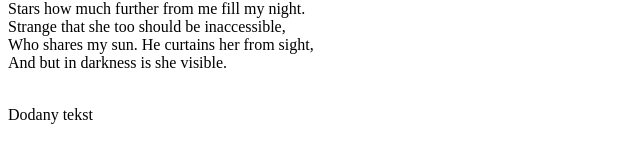
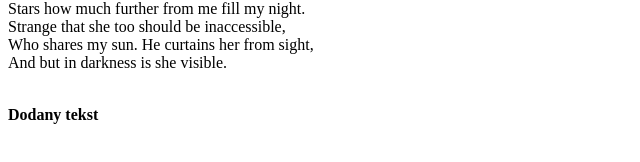
Before and after one commit to PiotrJablon/Nauka-git-2, a plain HTML site: page index.html in a window 1280 px wide. Shown: the part 558-720 px from the top of the page, 0-640 px from the left. Drawn offline with Linux system fonts and the light colour scheme.

Commit message:
Add bold

```diff
--- a/index.html
+++ b/index.html
@@ -37,6 +37,6 @@
 	Strange that she too should be inaccessible,<br>
 	Who shares my sun. He curtains her from sight,<br>
 	And but in darkness is she visible.</p><br>
-	Dodany tekst
+	<b>Dodany tekst<b>
 </body>
 </html>
```
